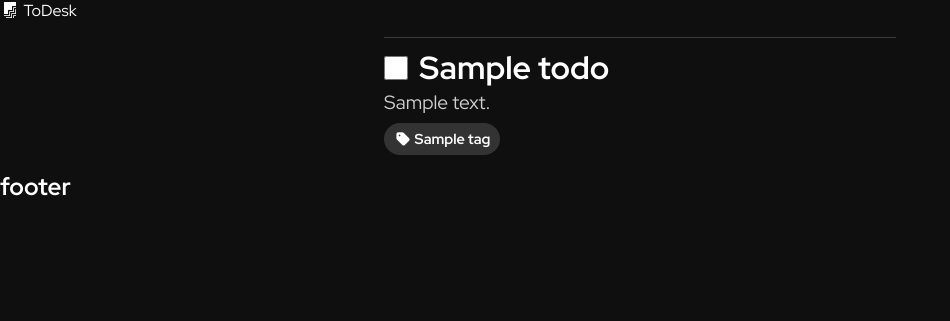
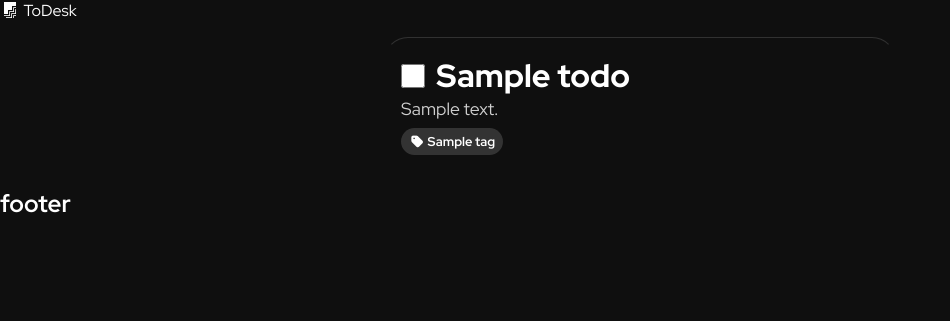
Before and after one commit to leofelix-7/DW_Todo_app, a Django app: template myapp/templates/index.html in a window 1280 px wide. Shown: the top 321 px of the page, without its empty margins (0-950 px from the left). Run offline with Django 3.2, Linux system fonts and the light colour scheme; the template is opened without the code that fills it: most values are stand-ins (such as "Sample title", 1, 10 or a date in 2020); some libraries are stand-ins or nearby versions.

Commit message:
second phase

```diff
--- a/myapp/templates/index.html
+++ b/myapp/templates/index.html
@@ -18,7 +18,7 @@
         <input type="checkbox" class="checkbox" {% if i.completed %} checked {% endif %}">
 
         <!-- TODO TITLE -->
-        <h1>{{i.title}}</h1>
+        <h1>{% if i.completed %} <s>{{i.title}}</s> {% else %} {{i.title}} {% endif %}</h1>
     </div>
 
     <!-- TODO DESCRIPTION -->
--- a/static/css/styles.css
+++ b/static/css/styles.css
@@ -13,23 +13,36 @@
 :root {
     --main-accent: rgb(43, 230, 255);
     --main-accent-dark: rgb(49, 117, 156);
-    --panel-m-bg: rgb(31, 31, 31);
+    --panel-m-bg: rgb(20, 20, 20);
     --panel-bg: rgb(15, 15, 15);
 }
 
 body {
     background-color: var(--panel-bg);
+    width: 100%;
+    align-items: center;
 }
 
 
 /* / Todo list div */
 .todo {
-    width: --webkit-fill-avaiable;
-    padding: 1rem 30%;
+    width: -webkit-fill-available;
+    margin: 1rem 30%;
     align-items: center;
+    padding: 1rem;
+    border-top: solid 1.8px rgb(49, 49, 49);
+    border-left: solid 1.5px rgba(0, 0, 0, 0);
+    border-bottom: solid 1.5px rgba(0, 0, 0, 0);
+    border-right: solid 1.5px rgba(0, 0, 0, 0);
+    border-radius: 1.5rem;
+    transition: .1s;
 
-    transition: .3s;
+}
 
+.todo:hover {
+    background-color: var(--panel-m-bg);
+    box-shadow: 0 0 10px rgba(0, 0, 0, 0.1);
+    border: solid 1.5px rgb(65, 65, 65);
 }
 
 /* CHECKBOX SIZE */
@@ -44,16 +57,15 @@ input[type="checkbox"] {
     display: flex;
     gap: .7rem;
     align-items: center;
-    border-top: solid rgb(58, 58, 58) 1px;
-    padding-top: .5rem;
 }
 
 .todo .todo-header h1 {
     font-size: 2rem;
+    font-weight: 800;
 }
 
 .todo .desc {
-    font-size: 1.2rem;
+    font-size: 1.1rem;
     opacity: 0.8;
 }
 
@@ -64,7 +76,7 @@ input[type="checkbox"] {
 }
 
 .todo .tag {
-    padding: .4rem .6rem;
+    padding: .3rem .5rem;
     border-radius: 1rem;
-    font-size: .9rem;
+    font-size: .8rem;
 }
```
Also changed, not shown: db.sqlite3.
